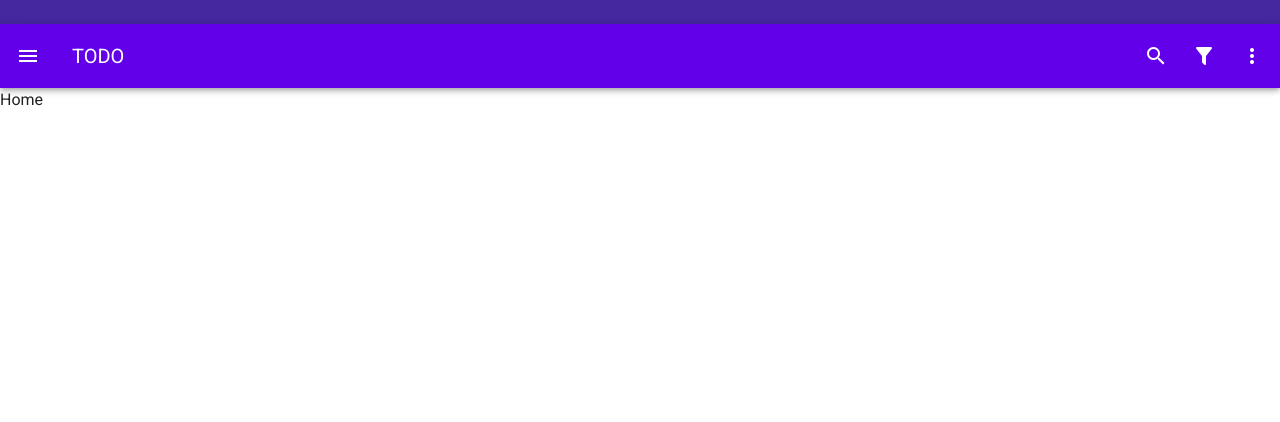
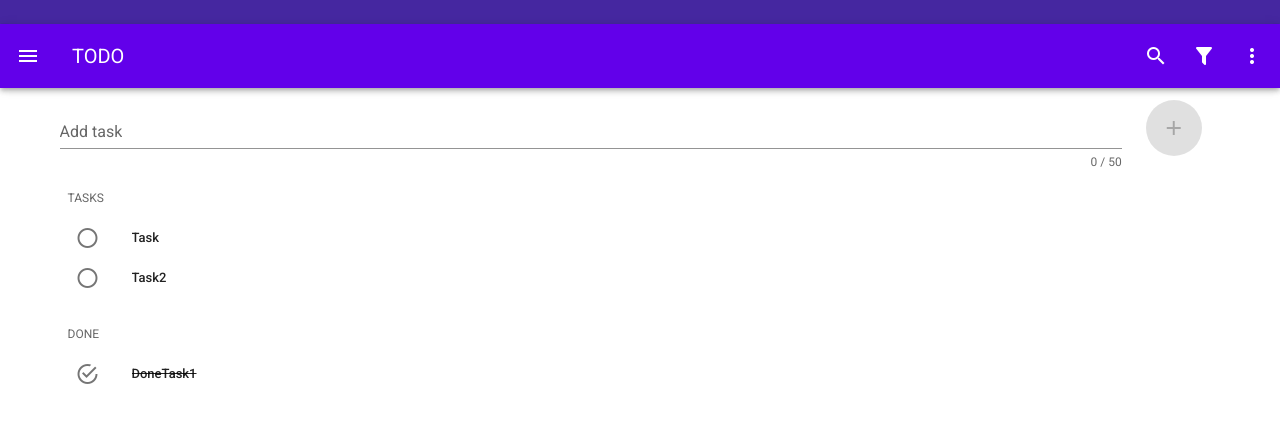
Before and after one commit to PiotrWasak/todo-axios, a Vue app: page /tasks in a window 1280 px wide. Shown: the top 422 px of the page. Built offline with nearby package versions, Linux system fonts and the light colour scheme.

Commit message:
todo list

```diff
--- a/package.json
+++ b/package.json
@@ -10,6 +10,7 @@
   },
   "dependencies": {
     "core-js": "^3.6.5",
+    "firebase": "^9.4.0",
     "vue": "^2.6.11",
     "vue-router": "^3.2.0",
     "vuetify": "^2.4.0"
--- a/src/App.vue
+++ b/src/App.vue
@@ -2,7 +2,9 @@
   <v-app>
     <main-nav></main-nav>
     <v-main>
-      <router-view />
+      <v-container>
+        <router-view />
+      </v-container>
     </v-main>
   </v-app>
 </template>
@@ -14,7 +16,7 @@ export default {
   name: "App",
 
   data: () => ({
-    //
+    isLoggedIn: false,
   }),
 };
 </script>
--- a/src/components/MainNav.vue
+++ b/src/components/MainNav.vue
@@ -24,21 +24,18 @@
 
     <v-navigation-drawer v-model="drawer" absolute bottom temporary>
       <v-list nav dense>
-        <v-list-item-group
-          v-model="group"
-          active-class="deep-purple--text text--accent-4"
-        >
-          <v-list-item>
-            <router-link to="/home"
-              ><v-list-item-title>Tasks</v-list-item-title></router-link
-            >
-          </v-list-item>
+        <v-list-item-group active-class="deep-purple--text text--accent-4">
+          <router-link to="/">
+            <v-list-item>
+              <v-list-item-title>Tasks</v-list-item-title>
+            </v-list-item>
+          </router-link>
 
-          <v-list-item>
-            <router-link to="/profile"
-              ><v-list-item-title>Profile</v-list-item-title></router-link
-            >
-          </v-list-item>
+          <router-link to="/profile">
+            <v-list-item>
+              <v-list-item-title>Profile</v-list-item-title>
+            </v-list-item>
+          </router-link>
         </v-list-item-group>
       </v-list>
     </v-navigation-drawer>
--- a/src/main.js
+++ b/src/main.js
@@ -2,6 +2,7 @@ import Vue from "vue";
 import App from "./App.vue";
 import router from "./router";
 import vuetify from "./plugins/vuetify";
+import { initializeApp } from "firebase/app";
 
 Vue.config.productionTip = false;
 
--- a/src/router/index.js
+++ b/src/router/index.js
@@ -2,14 +2,15 @@ import Vue from "vue";
 import VueRouter from "vue-router";
 import Home from "../views/Home.vue";
 import Profile from "@/views/Profile";
+import Auth from "@/views/Auth";
 
 Vue.use(VueRouter);
 
 const routes = [
   {
     path: "/",
-    name: "Home",
-    component: Home,
+    name: "Auth",
+    component: Auth,
   },
   {
     path: "/profile",
@@ -17,9 +18,15 @@ const routes = [
     component: Profile,
     //import(/* webpackChunkName: "about" */ "@/views/Profile"),
   },
+  {
+    path: "/tasks",
+    name: "Tasks",
+    component: Home,
+  },
 ];
 
 const router = new VueRouter({
+  mode: "history",
   routes,
 });
 
--- /dev/null
+++ b/src/views/Auth.vue
@@ -0,0 +1,52 @@
+<template>
+  <v-container class="loginContainer">
+    <v-form ref="form" v-model="taskValid">
+      <v-row>
+        <v-col>
+          <v-text-field
+            v-model="loginValue"
+            label="Login"
+            :counter="50"
+            :rules="loginRules"
+            required
+          ></v-text-field>
+        </v-col>
+      </v-row>
+      <v-row>
+        <v-col>
+          <v-text-field
+            v-model="passwordValue"
+            label="Password"
+            :counter="20"
+            type="password"
+            :rules="passwordRules"
+            required
+          ></v-text-field>
+        </v-col>
+      </v-row>
+      <v-row>
+        <v-col align="center">
+          <v-btn @click="logIn" color="primary" align="center">Log in</v-btn>
+        </v-col>
+      </v-row>
+    </v-form>
+  </v-container>
+</template>
+
+<script>
+export default {
+  name: "Auth",
+  methods: {
+    logIn() {
+      this.$router.push("/tasks");
+    },
+  },
+};
+</script>
+
+<style scoped>
+.loginContainer {
+  margin-top: 20vh;
+  width: 60%;
+}
+</style>
--- a/src/views/Home.vue
+++ b/src/views/Home.vue
@@ -1,10 +1,112 @@
 <template>
-  <div>Home</div>
+  <div>
+    <v-form ref="form" v-model="taskValid">
+      <v-row>
+        <v-col cols="12" md="11"
+          ><v-text-field
+            @keydown.enter.prevent="addTask"
+            v-model="taskValue"
+            label="Add task"
+            :counter="50"
+            :rules="taskRules"
+            required
+          ></v-text-field
+        ></v-col>
+        <v-col cols="12" md="1"
+          ><v-btn
+            :disabled="!taskValid"
+            @click="addTask"
+            elevation="2"
+            fab
+            color="primary"
+            ><v-icon dark> mdi-plus </v-icon></v-btn
+          ></v-col
+        >
+      </v-row>
+    </v-form>
+
+    <v-list dense>
+      <v-subheader>TASKS</v-subheader>
+      <v-list-item-group v-model="selectedTask" color="primary">
+        <v-list-item v-for="task in taskList" :key="task.id">
+          <v-list-item-icon>
+            <v-icon @click="makeTaskDone(task)" v-text="listIcon"></v-icon>
+          </v-list-item-icon>
+          <v-list-item-content>
+            <v-list-item-title v-text="task"></v-list-item-title>
+          </v-list-item-content>
+        </v-list-item>
+      </v-list-item-group>
+    </v-list>
+
+    <v-list dense>
+      <v-subheader>DONE</v-subheader>
+      <v-list-item-group v-model="selectedDoneTask" color="primary">
+        <v-list-item v-for="task in doneTaskList" :key="task.id">
+          <v-list-item-icon>
+            <v-icon
+              @click="makeTaskActive(task)"
+              v-text="doneListIcon"
+            ></v-icon>
+          </v-list-item-icon>
+          <v-list-item-content>
+            <v-list-item-title
+              class="taskDone"
+              v-text="task"
+            ></v-list-item-title>
+          </v-list-item-content>
+        </v-list-item>
+      </v-list-item-group>
+    </v-list>
+  </div>
 </template>
 
 <script>
 export default {
   name: "Home",
   components: {},
+  data() {
+    return {
+      selectedTask: null,
+      selectedDoneTask: null,
+      taskValid: true,
+      taskValue: "",
+      taskList: ["Task", "Task2"],
+      doneTaskList: ["DoneTask1"],
+      listIcon: "mdi-checkbox-blank-circle-outline",
+      doneListIcon: "mdi-checkbox-marked-circle-outline",
+      taskRules: [
+        (v) => !!v || "This field is required",
+        (v) => v.length <= 50 || "This field must be less than 50 characters",
+      ],
+    };
+  },
+  methods: {
+    addTask() {
+      if (this.taskValid) {
+        this.taskList.push(this.taskValue);
+        this.resetValidation();
+      }
+    },
+    makeTaskDone(task) {
+      const index = this.taskList.indexOf(task);
+      this.taskList.splice(index, 1);
+      this.doneTaskList.push(task);
+    },
+    makeTaskActive(task) {
+      const index = this.doneTaskList.indexOf(task);
+      this.doneTaskList.splice(index, 1);
+      this.taskList.push(task);
+    },
+    resetValidation() {
+      this.$refs.form.reset();
+    },
+  },
 };
 </script>
+
+<style>
+.taskDone {
+  text-decoration: line-through;
+}
+</style>
```
Also changed, not shown: 1 other file (tests, documents, lock files or other folders).
